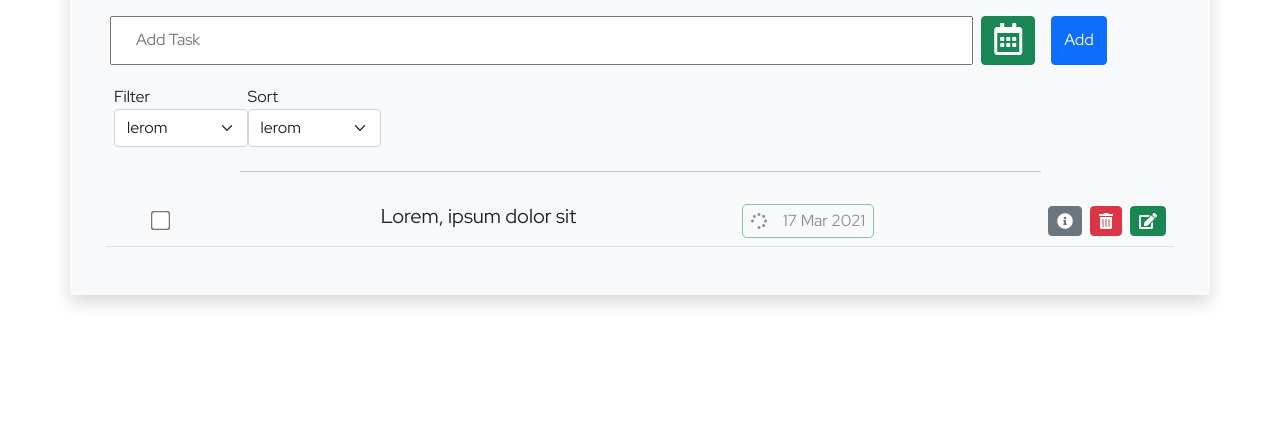
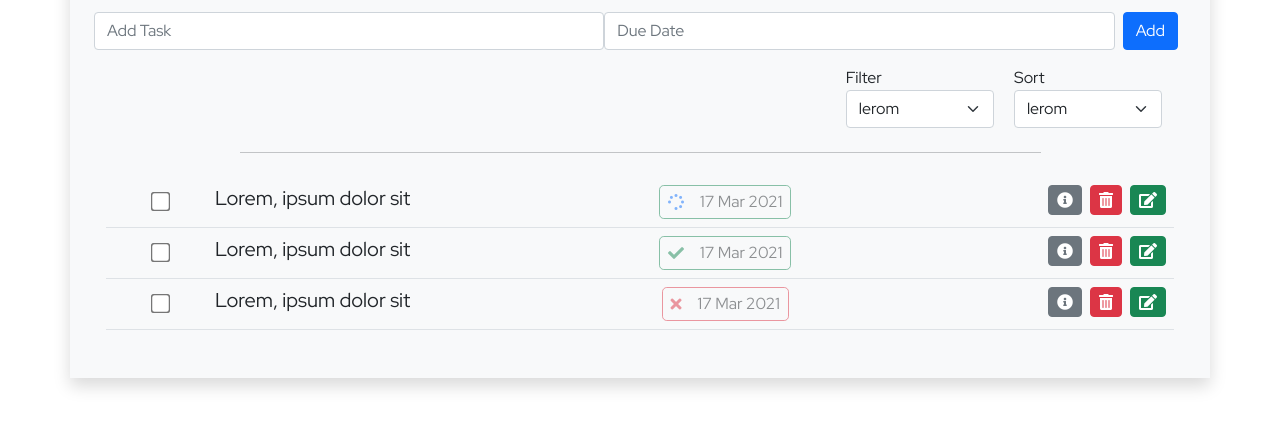
Before and after one commit to Ri2rathod/todo-tamplate, a plain HTML site: page index.html in a window 1280 px wide. Shown: the part 94-522 px from the top of the page. Drawn offline with nearby package versions, Linux system fonts and the light colour scheme.

Commit message:
add all status indicator

```diff
--- a/css/style.css
+++ b/css/style.css
@@ -7,6 +7,9 @@ input[type="checkbox"]
 }
 nav{
     border-radius: 50px !important;
+}
+form{
+    display: flex;
 }
 .hover-tab{
     opacity: 0.5 !important;
--- a/index.html
+++ b/index.html
@@ -11,6 +11,9 @@
     <link rel="stylesheet" href="https://cdnjs.cloudflare.com/ajax/libs/font-awesome/5.15.3/css/all.min.css" integrity="sha512-iBBXm8fW90+nuLcSKlbmrPcLa0OT92xO1BIsZ+ywDWZCvqsWgccV3gFoRBv0z+8dLJgyAHIhR35VZc2oM/gI1w==" crossorigin="anonymous" />
     <link rel="preconnect" href="https://fonts.gstatic.com">
     <link href="https://fonts.googleapis.com/css2?family=Red+Hat+Display&display=swap" rel="stylesheet">
+<!-- <link rel="stylesheet" href="//code.jquery.com/ui/1.12.1/themes/base/jquery-ui.css"> -->
+<link rel="stylesheet" href="https://cdnjs.cloudflare.com/ajax/libs/jqueryui/1.12.1/jquery-ui.min.css" integrity="sha512-aOG0c6nPNzGk+5zjwyJaoRUgCdOrfSDhmMID2u4+OIslr0GjpLKo7Xm0Ao3xmpM4T8AmIouRkqwj1nrdVsLKEQ==" crossorigin="anonymous" />
+
     <title>Todo</title>
   </head>
   <body>
@@ -18,20 +21,20 @@
         <div class=" text-center mt-4 py-2  m-auto rounded">
             <h1 class="display-5">Todo-list</h1>
         </div>
-        <div class="container-fluid bg-light">
-            <div class="container-md container-fluid  row">
-                <form rm action="#" class="d-flex p-1 col-12">
-                    <input type="text" class="col-10 col-md-10 px-4 " name="input_list" id="" placeholder="Add Task"  id="datetimepicker1">
-                    <div class="  d-flex col-2 ">
-                            <button class="btn btn-success px-auto mx-2"><i class="far fa-calendar-alt fa-2x"></i></button>
-                            <button class="btn btn-primary px-auto mx-2">Add</button>
+        <div class="container-fluid  bg-light">
+            <div class="row">
+                <form autocomplete="off"  action="" class="" method="POST">
+                    <div class="  d-md-flex col-12 d-block ">
+                        <input type="text" class="form-control" name="input_list" id="" placeholder="Add Task"  id="datetimepicker1">
+                        <input type=" text" class="form-control" name="due_data" id="datepicker" placeholder="Due Date">
+                        <button type="submit" class="btn btn-primary px-auto mx-2">Add</button>
                     </div>
                 </form>
             </div>
             <div class="container ">
                 <div class="pt-3">
-                    <form action="" class="  d-flex col-12 col-md-3 ">
-                        <div class="col-6">
+                    <form action="" class="  d-flex justify-content-evenly col-12 col-md-4 ms-auto">
+                        <div class="col-5 ">
                             <label for="" class="my-auto ps-2">Filter</label>
                             <select name="" id="" class="mx-2 form-select">
                                 <option value="">lerom</option>
@@ -39,7 +42,7 @@
                                 <option value="">lerom</option>
                             </select>
                         </div>
-                        <div class="col-6">
+                        <div class="col-5">
                             <label for=" " class="my-auto ps-2">Sort</label>
                             <select name="" id="" class="mx-2 form-select">
                                 <option value="">lerom</option>
@@ -52,10 +55,55 @@
                 <hr class="w-75 m-auto my-4">
                 <div class="pb-5 ">
                     <div class="d-block d-md-flex justify-content-between border-bottom border-1  py-2">
+                        <div class="d-flex align-items-center">
+                            <input type="checkbox"  class="my-auto mx-auto mx-sm-5"  name="" id="">
+                            <h3 class="w-auto  fs-5">Lorem, ipsum dolor sit</h3>
+                        </div>
+                        <div class="hover-tab my-auto d-flex border border-success rounded-3">
+                            <i class="fas fa-spinner text-primary my-auto p-2 loader"></i>
+                            <span class="my-auto px-2">17 Mar 2021</span>
+                        </div>
+                        <div class="d-flex mx-1 my-2 my-md-0">
+                           <a href="#"><i class="fas fa-info-circle  my-auto px-2 btn btn-secondary mx-auto mx-md-1"></i></a>
+                           <a href=""><i class="fas fa-trash-alt my-auto px-2 btn btn-danger mx-auto mx-md-1"></i></a>
+                            <a href=""><i class="fas fa-edit my-auto px-2 btn btn-success mx-auto mx-md-1"></i></a>
+                        </div>
+                    </div>
+                    <div class="d-block d-md-flex justify-content-between border-bottom border-1  py-2">
+                        <div class="d-flex align-items-center">
+                            <input type="checkbox"  class="my-auto mx-auto mx-sm-5"  name="" id="">
+                            <h3 class="w-auto  fs-5">Lorem, ipsum dolor sit</h3>
+                        </div>
+                        <div class="hover-tab my-auto d-flex border border-success rounded-3">
+                            <i class="fas fa-check text-success my-auto p-2 "></i>
+                            <span class="my-auto px-2">17 Mar 2021</span>
+                        </div>
+                        <div class="d-flex mx-1 my-2 my-md-0">
+                           <a href="#"><i class="fas fa-info-circle  my-auto px-2 btn btn-secondary mx-auto mx-md-1"></i></a>
+                           <a href=""><i class="fas fa-trash-alt my-auto px-2 btn btn-danger mx-auto mx-md-1"></i></a>
+                            <a href=""><i class="fas fa-edit my-auto px-2 btn btn-success mx-auto mx-md-1"></i></a>
+                        </div>
+                    </div>
+                    <div class="d-block d-md-flex justify-content-between border-bottom border-1  py-2">
+                        <div class="d-flex align-items-center">
+                            <input type="checkbox"  class="my-auto mx-auto mx-sm-5"  name="" id="">
+                            <h3 class="w-auto  fs-5">Lorem, ipsum dolor sit</h3>
+                        </div>
+                        <div class="hover-tab my-auto d-flex border border-danger rounded-3">
+                            <i class="fas fa-times text-danger my-auto p-2 "></i>
+                            <span class="my-auto px-2">17 Mar 2021</span>
+                        </div>
+                        <div class="d-flex mx-1 my-2 my-md-0">
+                           <a href="#"><i class="fas fa-info-circle  my-auto px-2 btn btn-secondary mx-auto mx-md-1"></i></a>
+                           <a href=""><i class="fas fa-trash-alt my-auto px-2 btn btn-danger mx-auto mx-md-1"></i></a>
+                            <a href=""><i class="fas fa-edit my-auto px-2 btn btn-success mx-auto mx-md-1"></i></a>
+                        </div>
+                    </div>
+                    <!-- <div class="d-block d-md-flex justify-content-between border-bottom border-1  py-2">
                         <input type="checkbox"  class="my-auto mx-5"  name="" id="">
                         <h3 class="w-auto  fs-5">Lorem, ipsum dolor sit</h3>
                         <div class="hover-tab my-auto d-flex border border-success rounded-3">
-                            <i class="fas fa-spinner my-auto p-2 loader"></i>
+                            <i class="fas fa-check my-auto p-2 "></i>
                             <span class="my-auto px-2">17 Mar 2021</span>
                         </div>
                         <div class="d-flex mx-1 my-2 my-md-0">
@@ -63,7 +111,7 @@
                             <i class="fas fa-trash-alt my-auto px-2 btn btn-danger mx-auto mx-md-1"></i>
                             <i class="fas fa-edit my-auto px-2 btn btn-success mx-auto mx-md-1"></i>
                         </div>
-                    </div>
+                    </div> -->
 
 
                 </div>
@@ -79,5 +127,12 @@
 
     <!-- Option 1: Bootstrap Bundle with Popper -->
     <script src="https://cdn.jsdelivr.net/npm/bootstrap@5.0.0-beta2/dist/js/bootstrap.bundle.min.js" integrity="sha384-b5kHyXgcpbZJO/tY9Ul7kGkf1S0CWuKcCD38l8YkeH8z8QjE0GmW1gYU5S9FOnJ0" crossorigin="anonymous"></script>
-  </body>
+    <script src="https://code.jquery.com/jquery-1.12.4.js"></script>
+    <script src="https://code.jquery.com/ui/1.12.1/jquery-ui.js"></script>
+    <script>
+    $( function() {
+      $( "#datepicker" ).datepicker();
+    } );
+    </script>
+</body>
 </html>
```
